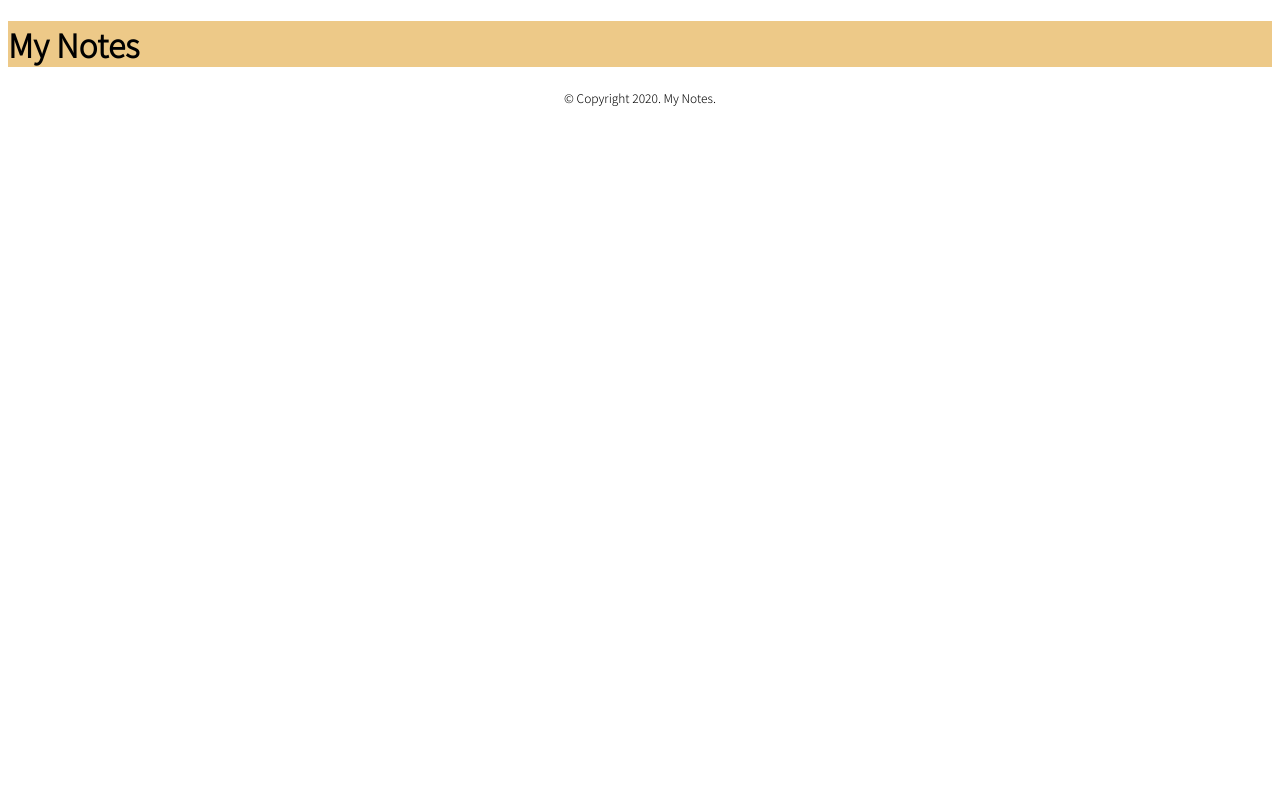
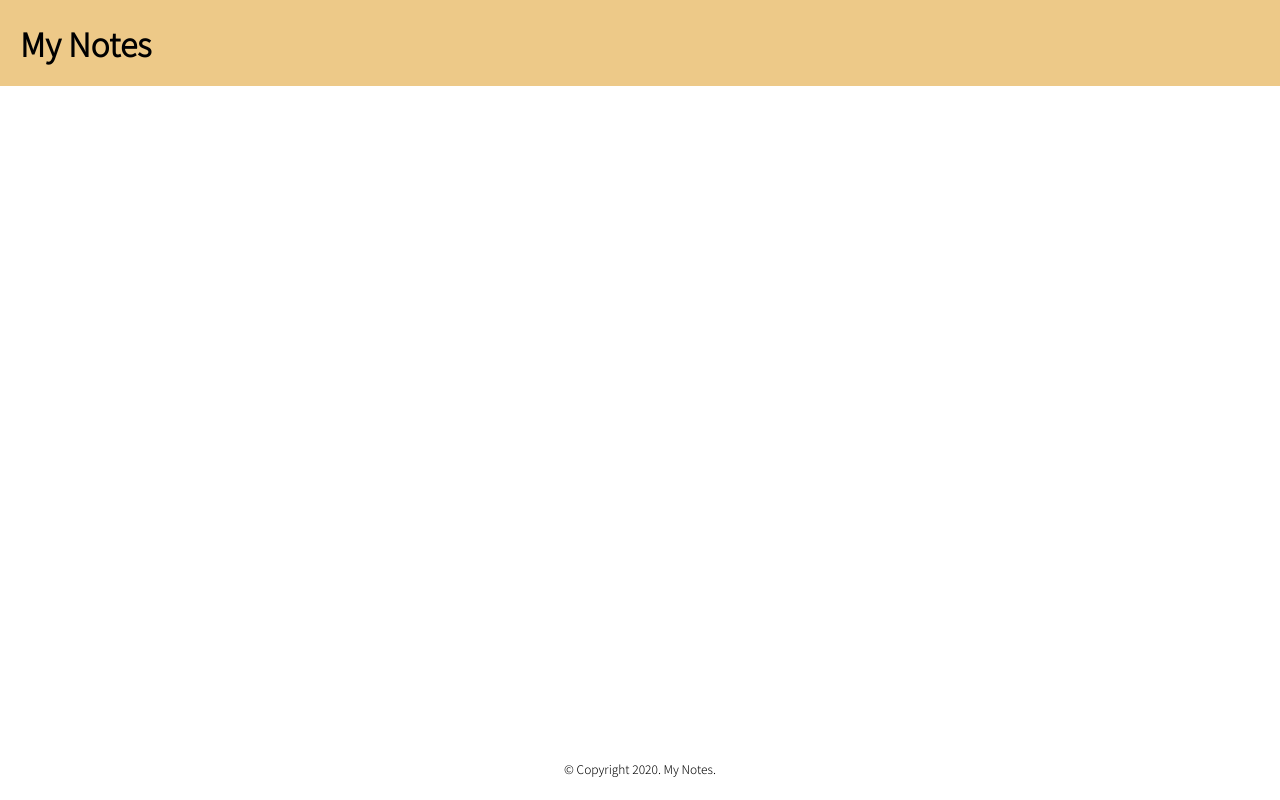
Before and after one commit to MashuMaru/my-notes-appv2, a React (Create React App) app: page / in a window 1280 px wide. Built offline with nearby package versions, Linux system fonts and the light colour scheme.

Commit message:
edited CSS

```diff
--- a/public/index.html
+++ b/public/index.html
@@ -4,7 +4,7 @@
     <meta charset="utf-8" />
     <link rel="stylesheet" href="./styles.css">
     <link href="https://fonts.googleapis.com/css2?family=Noto+Sans+JP:wght@300&display=swap" rel="stylesheet">
-    <title>React App</title>
+    <title>My Notes</title>
   </head>
   <body>
     <noscript>You need to enable JavaScript to run this app.</noscript>
--- a/public/styles.css
+++ b/public/styles.css
@@ -1,15 +1,27 @@
+* {
+    margin: 0;
+    padding: 0;
+  }
+
 h1 {
-    color: #black;
+    color: black;
     font-family: 'Noto Sans JP', sans-serif;
+    width: 150px;
 }
 
 .header {
     background-color: #edc988;
-    margin: 0;
+    padding-left: 20px;
+    padding-top: 20px;
+    padding-bottom: 20px;
 }
 
 .footer {
     font-family: 'Noto Sans JP', sans-serif;
     font-size: 12px;
+    position: absolute;
     text-align: center;
+    bottom: 0;
+    width: 100%;
+    height: 2.5rem;
 }
```
